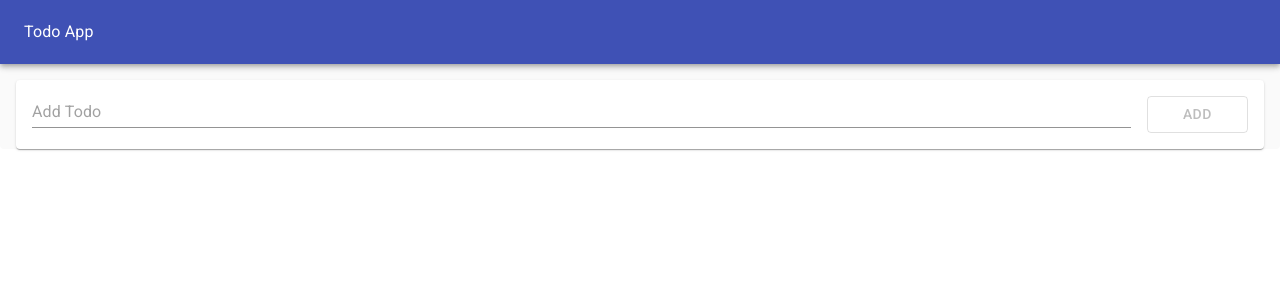
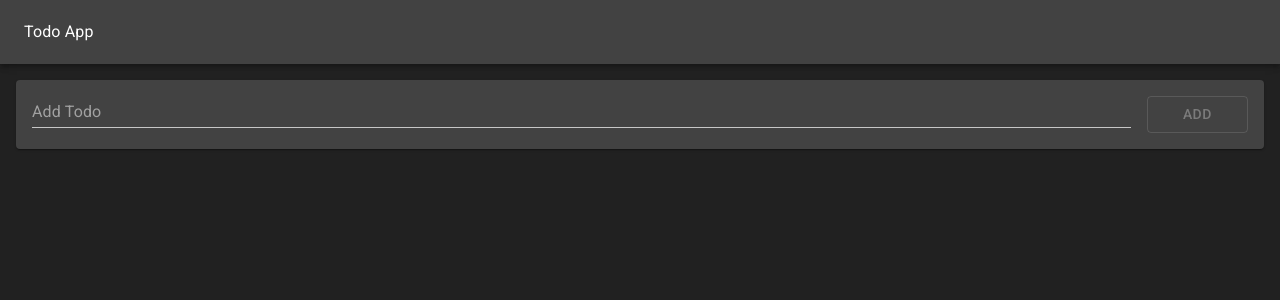
Before and after one commit to sberdevices/todo-canvas-app, a React (Create React App) app: page / in a window 1280 px wide. Shown: the top 300 px of the page. Built offline with nearby package versions, Linux system fonts and the light colour scheme; what @sberdevices/assistant-client would draw is missing.

Commit message:
Theme changed to dark

```diff
--- a/src/App.tsx
+++ b/src/App.tsx
@@ -1,9 +1,11 @@
 import React, { FC, memo, useReducer } from "react";
+import { ThemeProvider } from "@material-ui/styles";
+import { createMuiTheme } from "@material-ui/core/styles";
 import {
   createAssistant,
   createSmartappDebugger,
 } from "@sberdevices/assistant-client";
-import { AppBar, Toolbar, Typography, Paper } from "@material-ui/core";
+import { AppBar, Toolbar, Typography } from "@material-ui/core";
 
 import { reducer, State as StateType } from "./reducer";
 import { AddTodo } from "./components/AddTodo";
@@ -30,13 +32,10 @@ export const App: FC = memo(() => {
   const [state, dispatch] = useReducer(reducer, initialState);
 
   return (
-    <Paper
-      elevation={0}
-      style={{ padding: 0, margin: 0, backgroundColor: "#fafafa" }}
-    >
-      <AppBar color="primary" position="static" style={{ height: 64 }}>
+    <ThemeProvider theme={createMuiTheme({ palette: { type: "dark" } })}>
+      <AppBar color="inherit" position="static" style={{ height: 64 }}>
         <Toolbar style={{ height: 64 }}>
-          <Typography color="inherit">Todo App</Typography>
+          <Typography color="textPrimary">Todo App</Typography>
         </Toolbar>
       </AppBar>
       <AddTodo onAddTodo={(title) => dispatch({ type: "ADD_TODO", title })} />
@@ -45,6 +44,6 @@ export const App: FC = memo(() => {
         onToggleTodo={(id) => dispatch({ type: "TOGGLE_TODO", id })}
         onDeleteTodo={(id) => dispatch({ type: "DELETE_TODO", id })}
       />
-    </Paper>
+    </ThemeProvider>
   );
 });
--- a/src/index.css
+++ b/src/index.css
@@ -2,4 +2,5 @@ html,
 body {
   margin: 0;
   padding: 0;
+  background-color: #212121;
 }
```
